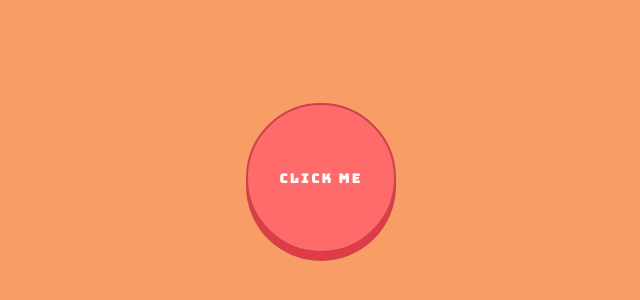
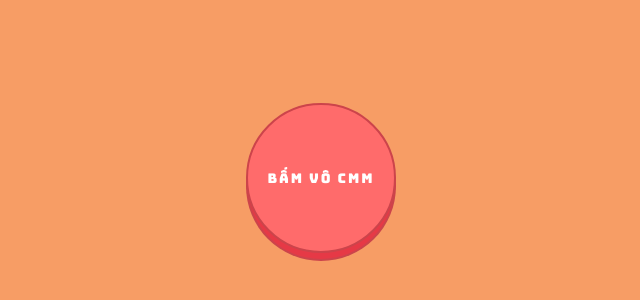
Before and after one commit to nhatdepzai7/n077.github.io, a plain HTML site: page index.html in a window 1280 px wide. Shown: the part 222-522 px from the top of the page, 319-959 px from the left. Drawn offline with nearby package versions, Linux system fonts and the light colour scheme.

Commit message:
Update index.html

```diff
--- a/index.html
+++ b/index.html
@@ -2,14 +2,14 @@
 <html lang="en" >
 <head>
   <meta charset="UTF-8">
-  <title>CodePen - Happy Birthday message</title>
+  <title>bấm or die</title>
   <link rel="stylesheet" href="./style.css">
 
 </head>
 <body>
 <!-- partial:index.partial.html -->
 <div class="message">
-   <button class="message__btn">click me</button>
+   <button class="message__btn">bấm vô cmm</button>
 <p class="message__text"></p>
    </div>
 <button class="reload">reload</button>
```
